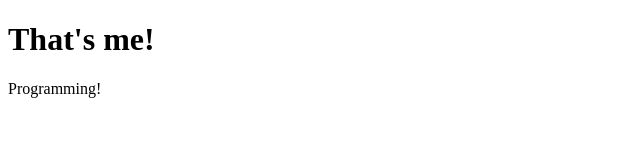
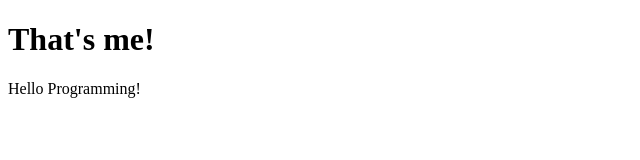
Before and after one commit to 12umut3/12umut3.github.io, a plain HTML site: page index.html in a window 1280 px wide. Shown: the full height of the page, 0-640 px from the left. Drawn offline with Linux system fonts and the light colour scheme.

Commit message:
Update index.html

```diff
--- a/index.html
+++ b/index.html
@@ -6,7 +6,7 @@
  <body>
 
   <h1>That's me!</h1>
-  <p>Programming!</p>
+  <p>Hello Programming!</p>
 
  </body>
 </html>
```
